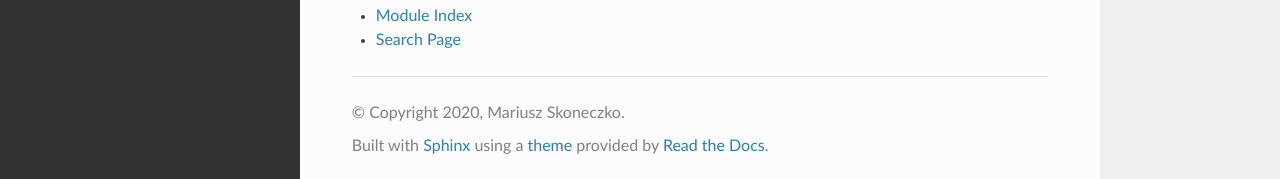
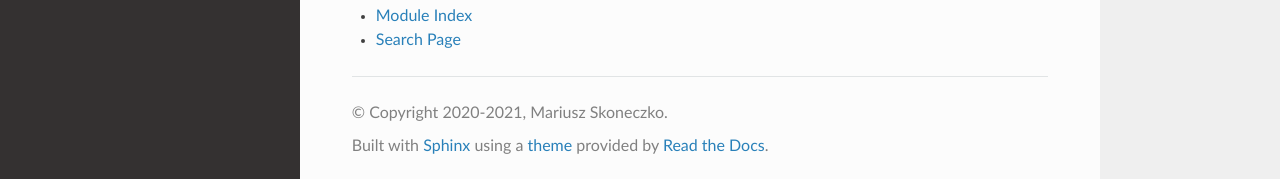
Before and after one commit to mariuszskon/autorop, a Sphinx documentation site: the page built from docs/source/index.rst, in a window 1280 px wide and 900 px high, scrolled down 1480 px. Shown: the part 718-897 px from the top of the window. Built offline with Sphinx 7.4.7 and the Read the Docs theme 2.0.0, drawn with Linux system fonts in a browser that asks for light colours; pages that are not in the unit, such as notebooks, are missing from menus.

Commit message:
Bump copyright years

```diff
--- a/docs/source/conf.py
+++ b/docs/source/conf.py
@@ -25,7 +25,7 @@ sys.path.insert(0, os.path.abspath("../../"))
 # -- Project information -----------------------------------------------------
 
 project = "autorop"
-copyright = "2020, Mariusz Skoneczko"
+copyright = "2020-2021, Mariusz Skoneczko"
 author = "Mariusz Skoneczko"
 
 
```
Also changed, not shown: 1 other file.
